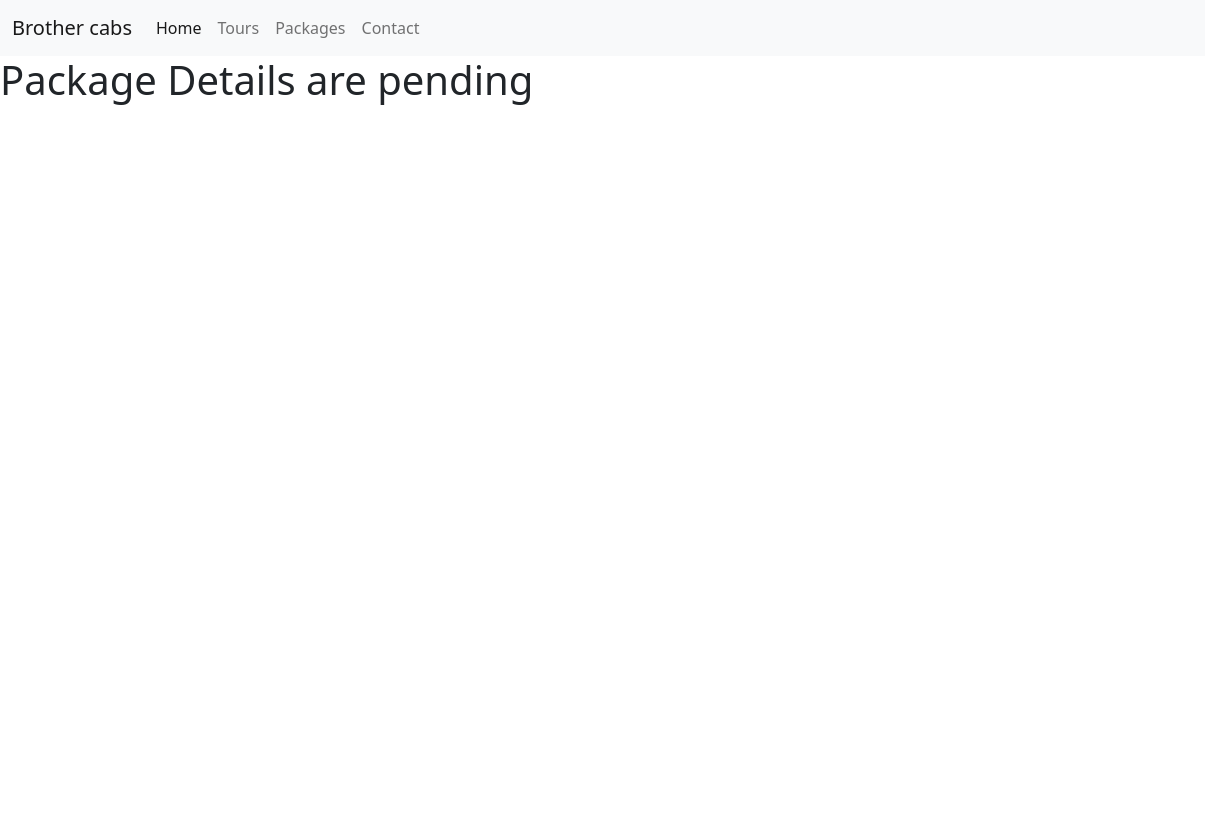
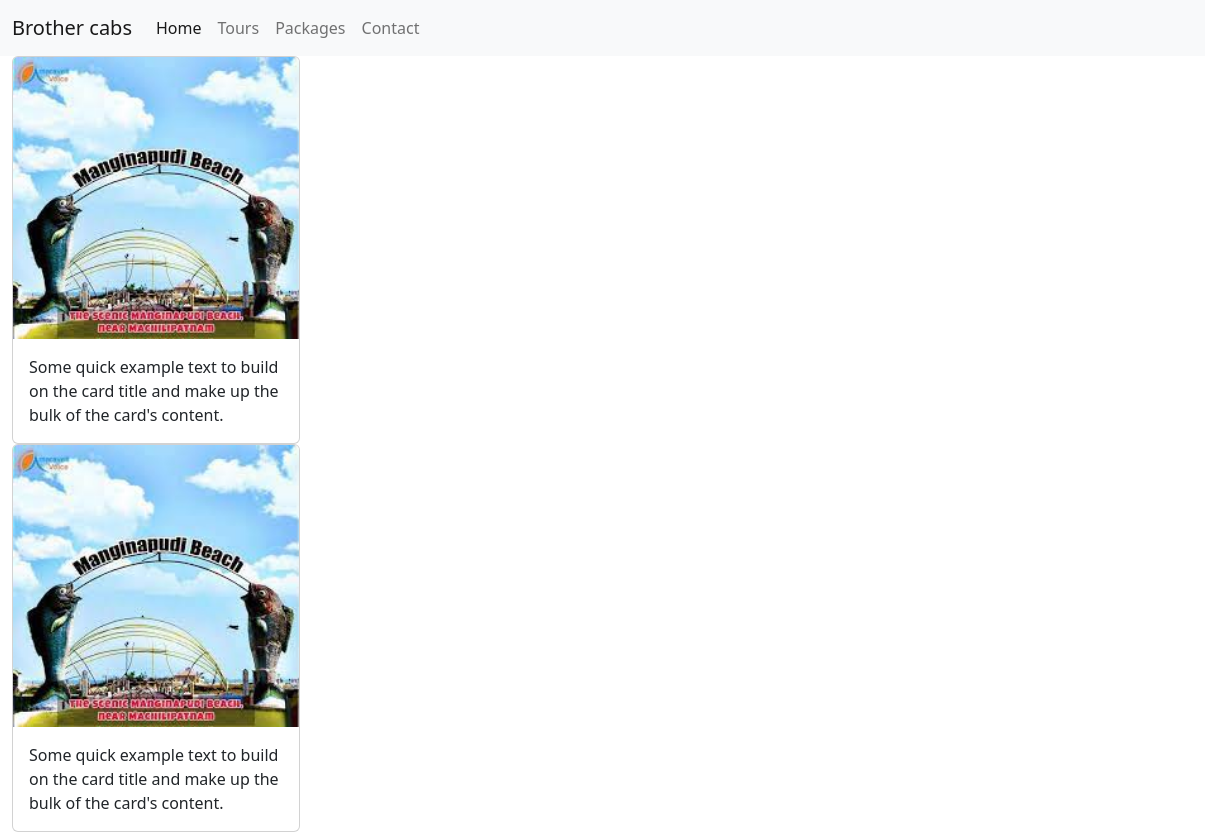
Before and after one commit to divyachopparapu/brotherscabs, a plain HTML site: page tours.html in a window 1280 px wide. Shown: the full height of the page, 0-1205 px from the left. Before the commit the page ends 800 px from the top, so only its background shows below. Drawn offline with nearby package versions, Linux system fonts and the light colour scheme.

Commit message:
Manginapudi beach
Manginapudi beach

```diff
--- a/tours.html
+++ b/tours.html
@@ -36,7 +36,20 @@
             </div>
         </div>
     </nav>
-    <h1> Package Details are pending </h1>
+    <div class = "container-fluid">
+    <div class="card" style="width: 18rem;">
+        <img src="img/manginapudibeach.jpeg" class="card-img-top" alt="...">
+        <div class="card-body">
+          <p class="card-text">Some quick example text to build on the card title and make up the bulk of the card's content.</p>
+        </div>
+      </div>
+      <div class="card" style="width: 18rem;">
+        <img src="img/manginapudibeach.jpeg" class="card-img-top" alt="...">
+        <div class="card-body">
+          <p class="card-text">Some quick example text to build on the card title and make up the bulk of the card's content.</p>
+        </div>
+      </div>
+    </div>
     <div class="whatsapp_float">
         <a href="https://wa.me/918185086950" target="_blank"><img src="img/Whatsup.jpg" width="50px"
                 class="whatsapp_float_btn" /></a>
```
Also changed, not shown: img/manginapudibeach.jpeg (added).
